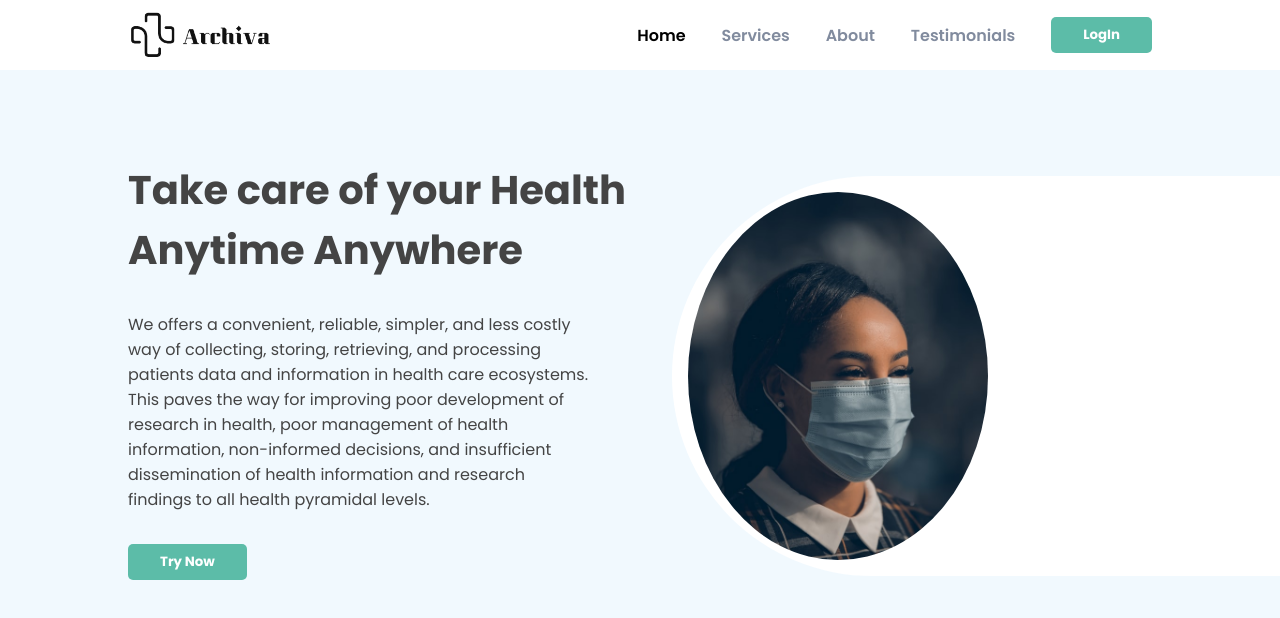
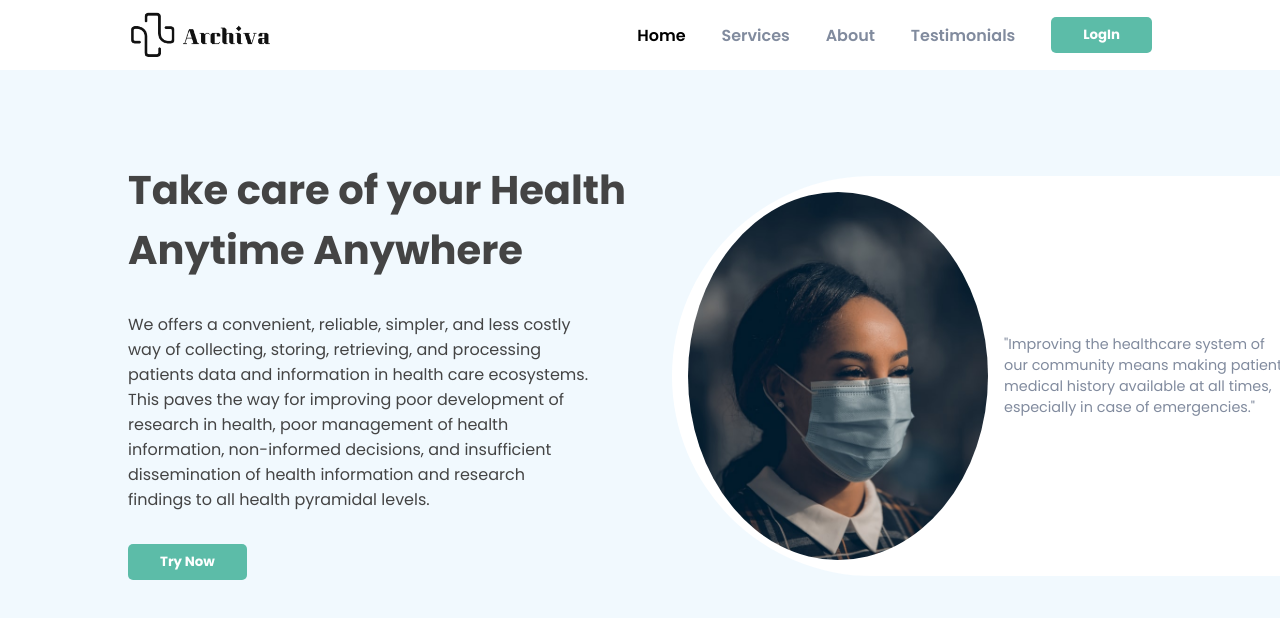
Before and after one commit to zenith-noble01/Archiva, a React (Create React App) app: page / in a window 1280 px wide. Shown: the top 618 px of the page. Built offline with nearby package versions, Linux system fonts and the light colour scheme.

Commit message:
the improving text was added

```diff
--- a/src/Components/Lander/Lander.js
+++ b/src/Components/Lander/Lander.js
@@ -23,6 +23,12 @@ const Lander = () => {
         <div className="imgBox">
           <img src={girl} alt="" />
         </div>
+
+        <p>
+          "Improving the healthcare system of <br /> our community means making
+          patients' <br /> medical history available at all times, <br />{" "}
+          especially in case of emergencies."
+        </p>
       </div>
     </div>
   );
--- a/src/Components/Lander/Lander.scss
+++ b/src/Components/Lander/Lander.scss
@@ -34,6 +34,8 @@
     transition: var(--trans);
     overflow: hidden;
     padding: 1rem;
+    display: flex;
+    align-items: center;
 
     .imgBox {
       height: 100%;
@@ -51,5 +53,10 @@
         object-fit: cover;
       }
     }
+
+    p {
+      margin-left: 1rem;
+      font-size: 0.9em;
+    }
   }
 }
```
